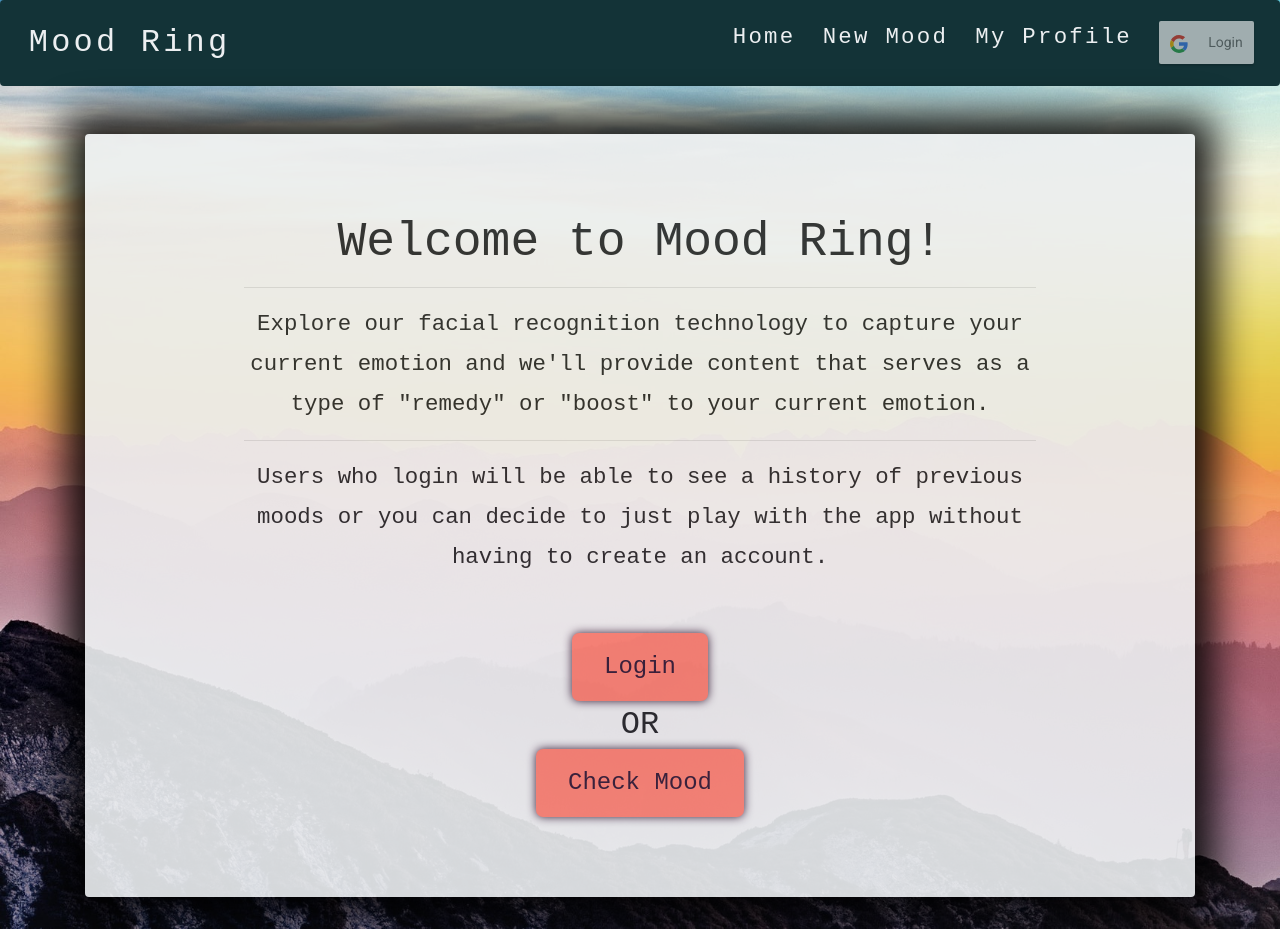
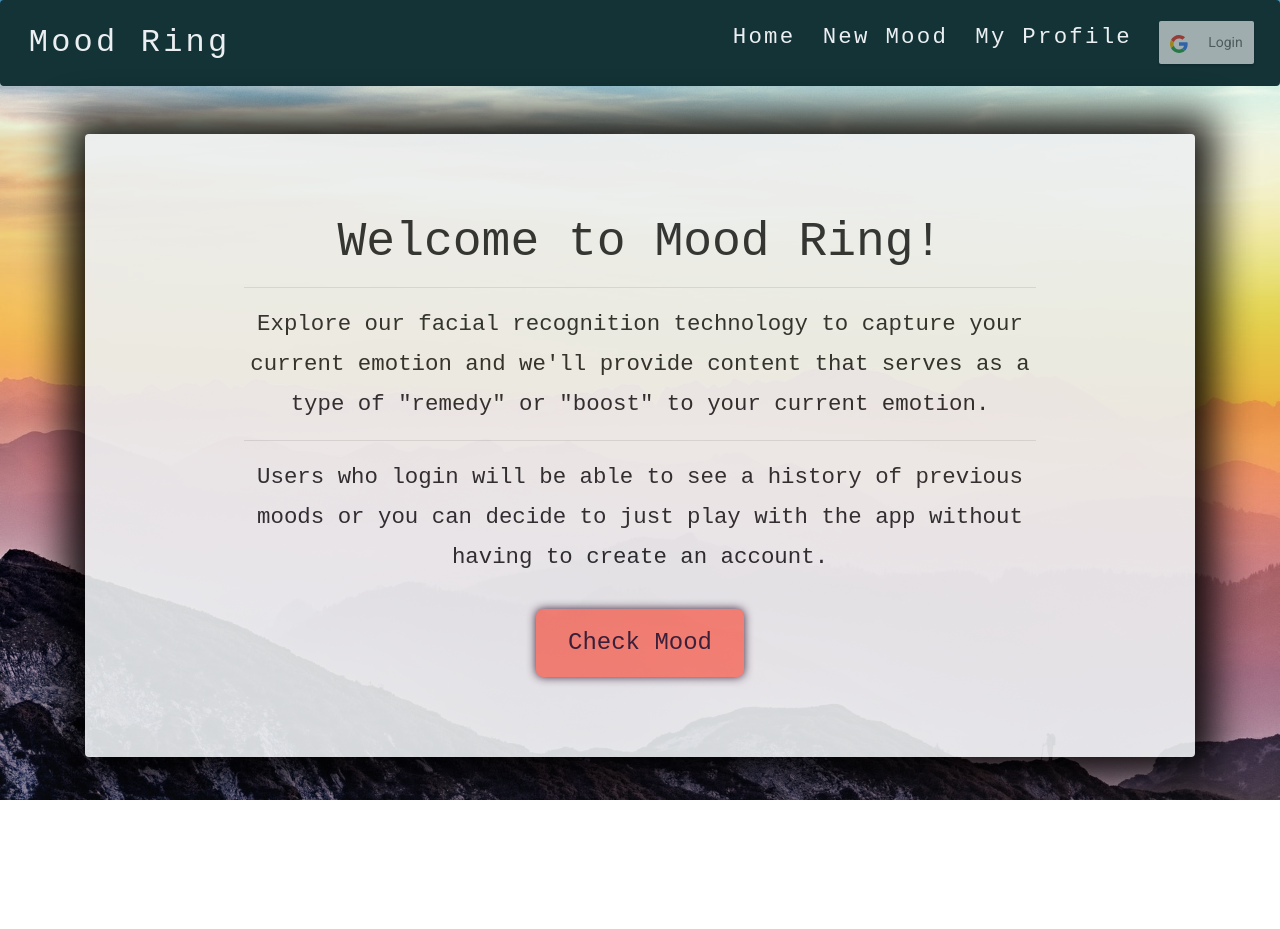
Before and after one commit to haywah27/mood-ring, a React (Create React App) app in the folder client/: page / in a window 1280 px wide. After the commit the page ends 800 px from the top, so only its background shows below. Built offline with nearby package versions, Linux system fonts and the light colour scheme.

Commit message:
removing login button from home screen

```diff
--- a/client/src/pages/Home.js
+++ b/client/src/pages/Home.js
@@ -22,11 +22,6 @@ function Home() {
               an account.
             </h5>
             <br />
-            <br />
-            <Button href="/login" className="getStartedButton" size="huge">
-              Login
-            </Button>
-            <div className="subtitle"> OR </div>
             <Button href="/new-mood" className="getStartedButton" size="huge">
               Check Mood
             </Button>
--- a/client/src/pages/User.js
+++ b/client/src/pages/User.js
@@ -1,6 +1,7 @@
 import React from "react";
 import "./User.css";
 import Navigation from "../components/Nav/index";
+import { Jumbotron, Container, Button } from "react-bootstrap";
 import API from "../utils/API";
 
 // class User extends Component{
@@ -30,6 +31,18 @@ function User() {
         Moods
         {getMoods.expressions}
       </div> */}
+      <Container>
+        <Jumbotron className="dimension text-center" fluid>
+          <Container>
+            <h1 className="title">Hello {localUser[0].name}!</h1>
+            <hr />
+            <h1 className="subtitle">Here's Your Mood History</h1>
+            <br />
+            <br />
+
+          </Container>
+        </Jumbotron>
+      </Container>
 
     </>
   );
```
